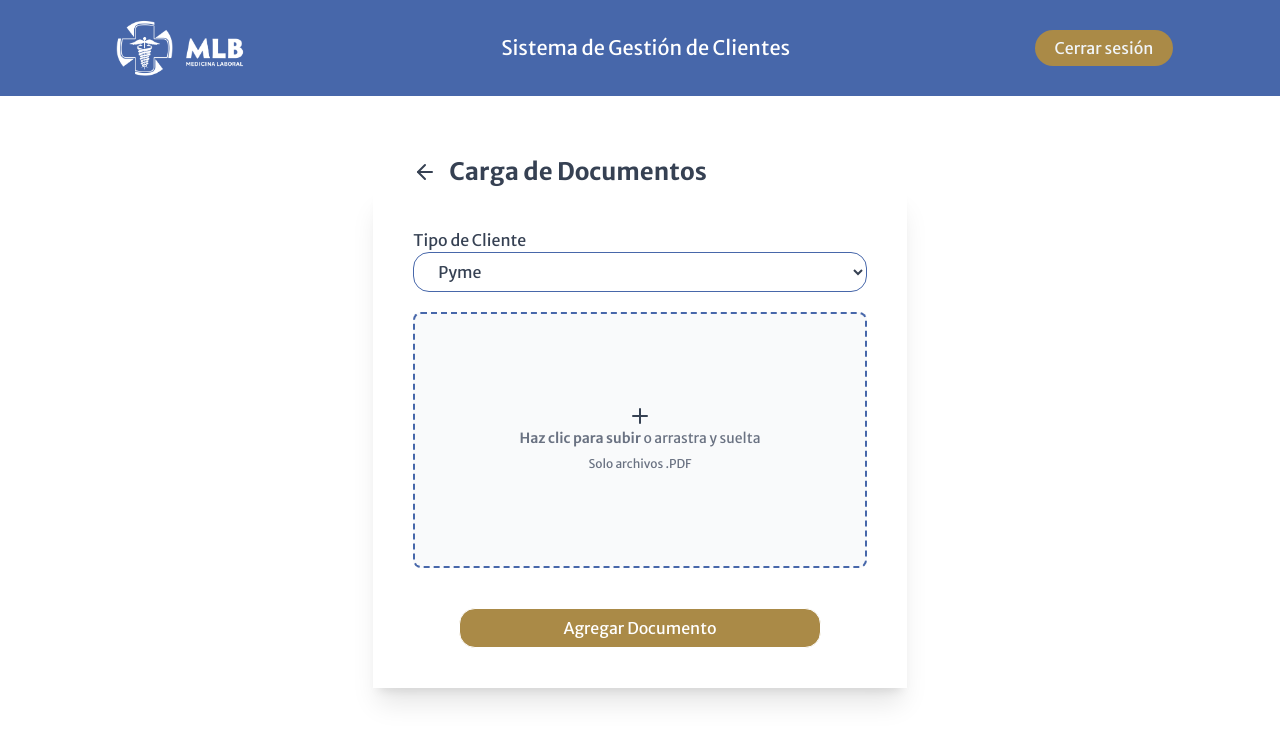
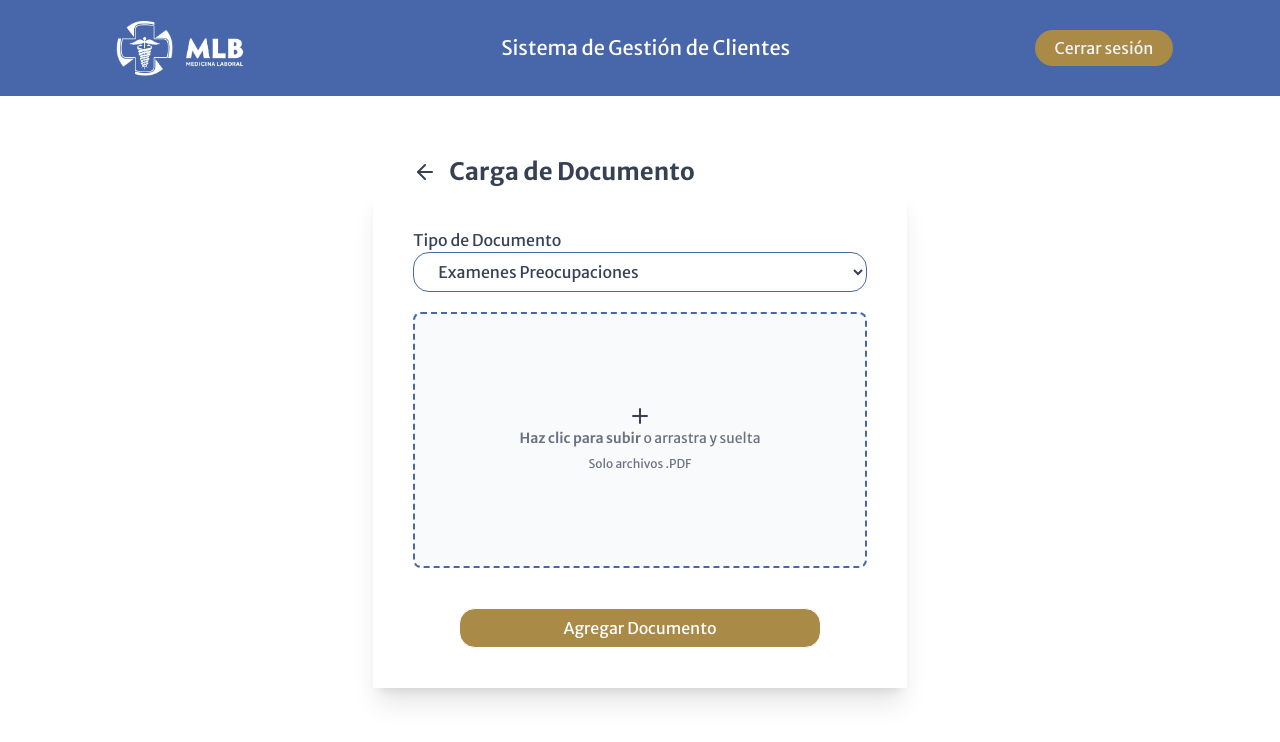
Before and after one commit to NachoXS15/mlb-medicina-laboral, a Next.js app: page /admin/dashboardA/viewDocuments/1/addDocument in a window 1280 px wide. Shown: the top 742 px of the page. Built offline with nearby package versions, Linux system fonts and the light colour scheme.

Commit message:
updating addDoc form

```diff
--- a/src/app/admin/dashboardA/viewDocuments/[id]/addDocument/page.tsx
+++ b/src/app/admin/dashboardA/viewDocuments/[id]/addDocument/page.tsx
@@ -7,16 +7,17 @@ export default function page() {
             <div className="xl:w-5/12">
                 <div className="flex items-center px-10 gap-3">
                     <Link href="/admin/dashboardA" className="cursor-pointer hover:scale-110 transition"><ArrowLeft /></Link>
-                    <h2 className="text-2xl font-bold text-center self-center">Carga de Documentos</h2>
+                    <h2 className="text-2xl font-bold text-center self-center">Carga de Documento</h2>
                 </div>
                 <form className='w-full flex items-center shadow-xl p-10 flex-col gap-5'>
                     <div className="flex w-full gap-5">
                         <div className='w-full flex flex-col'>
-                            <label htmlFor="">Tipo de Cliente</label>
-                            <select name="type" className='h-10 px-5 border border-bluemain rounded-2xl'>
-                                <option value="Pyme">Pyme</option>
-                                <option value="Particular">Particular</option>
-                                <option value="Empresa Grande">Empresa Grande</option>
+                            <label htmlFor="">Tipo de Documento</label>
+                            <select name="type" className='active:border-blue-500 h-10 px-5 border border-bluemain rounded-2xl'>
+                                <option value="Examenes Preocupaciones">Examenes Preocupaciones</option>
+                                <option value="Examenes Periodicos">Examenes Periodicos</option>
+                                <option value="Pericias médicas">Pericias médicas</option>
+                                <option value="Otros">Otros</option>
                             </select>
                         </div>
                     </div>
--- a/src/app/admin/dashboardU/page.tsx
+++ b/src/app/admin/dashboardU/page.tsx
@@ -20,6 +20,7 @@ export default async function page() {
     return (
         <main className='w-full min-h-screen font-main'>
             <section className="w-full min-h-screen bg-cover bg-center " style={{ backgroundImage: `url('/assets/ypf.jpg')` }}>
+            {/* agregar foto de fondo y color por link  */}
                 <div className="w-full min-h-screen bg-s-shadow/50 flex items-center justify-center flex-col gap-5">
                     <div>
                         <Image src={logo} width={150} className="absolute left-40 top-40" alt="" />
```
